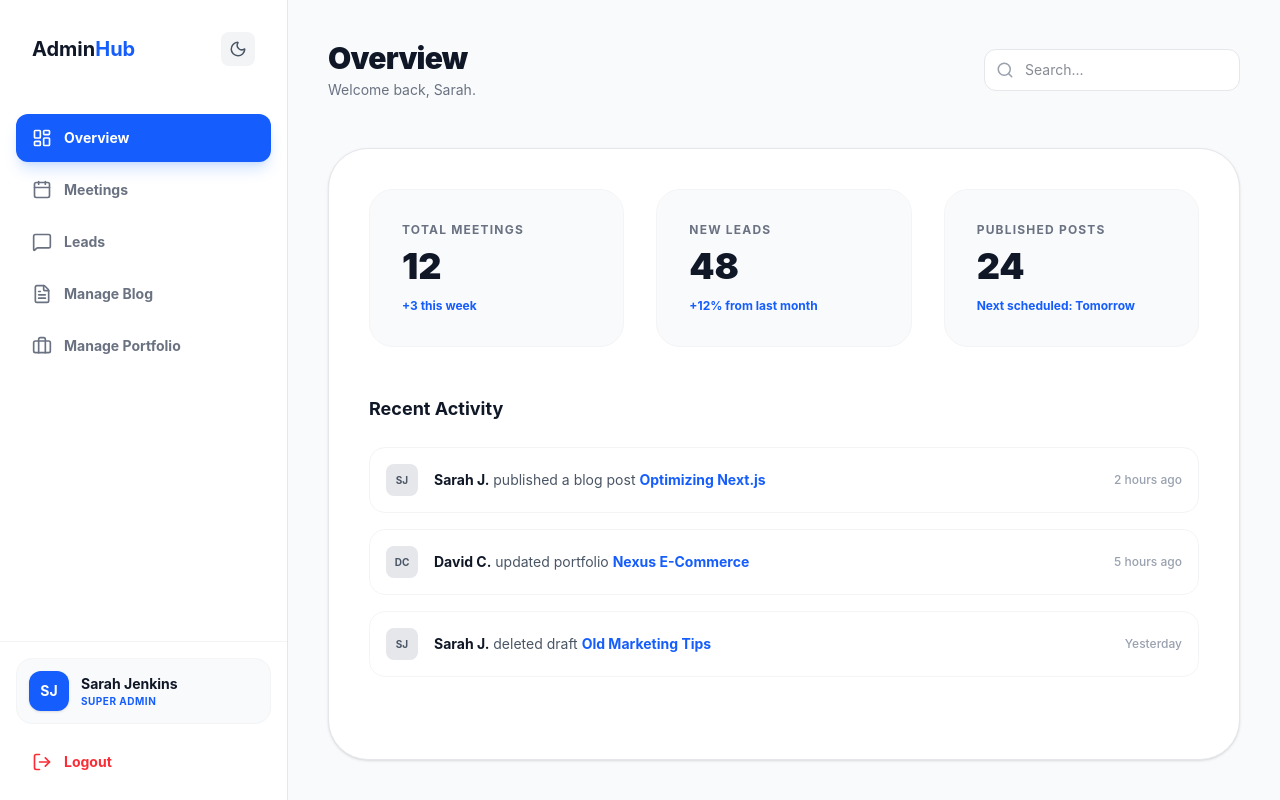
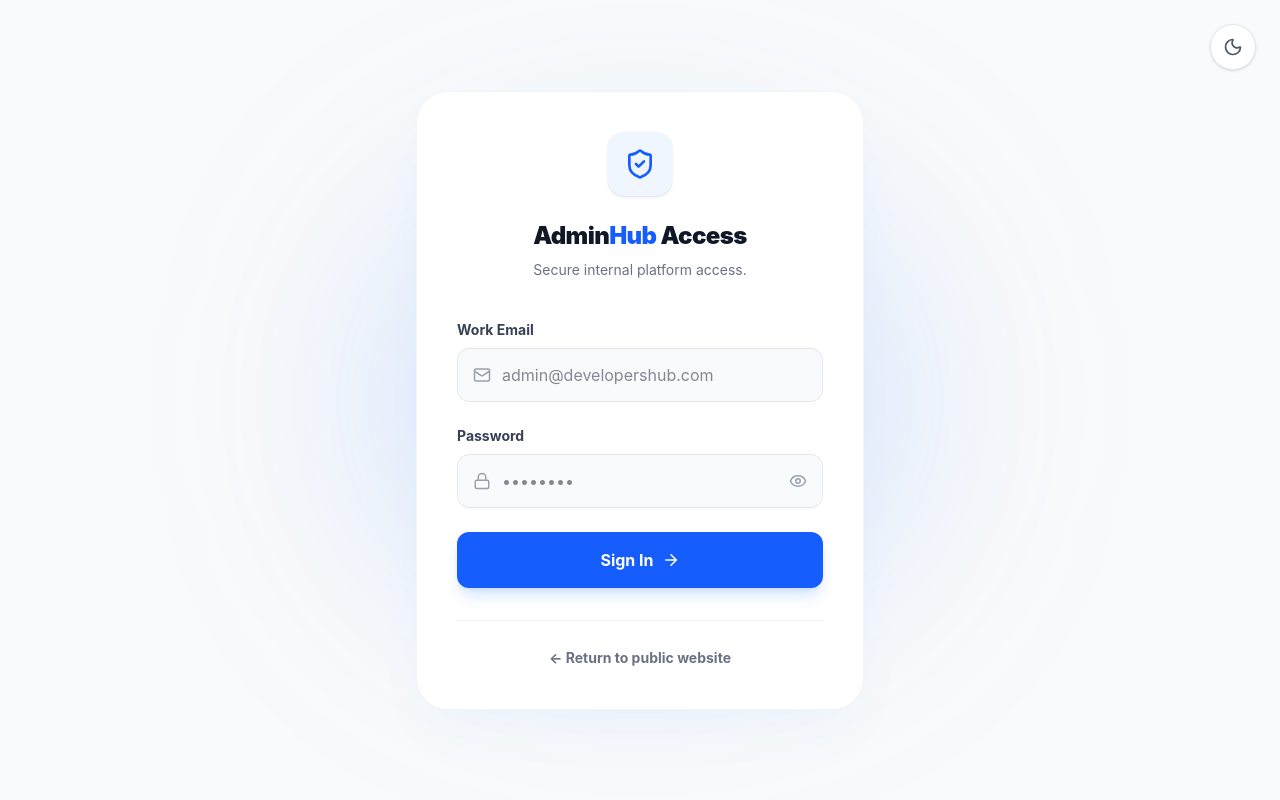
Before and after one commit to Muhammad-Abdullah-codes/proj, a React (Vite) app: page /admin in a window 1280 px wide. Built offline with nearby package versions, Linux system fonts and the light colour scheme.

Commit message:
build secure admin login UI with animated loading state and password visibility toggle

```diff
--- a/src/App.tsx
+++ b/src/App.tsx
@@ -22,6 +22,7 @@ import Blog from "./pages/Blog";
 import BlogPost from "./pages/BlogPost";
 import NotFound from "./pages/NotFound";
 import AdminDashboard from "./pages/admin/AdminDashboard";
+import AdminLogin from "./pages/admin/AdminLogin";
 
 // --- HOOKS (This fixes the usePageTitle error!) ---
 import { usePageTitle } from "./hooks/usePageTitle";
@@ -50,9 +51,17 @@ function App() {
     <Router>
       <Routes>
         <Route
-          path="/admin/*"
+          path="/admin"
           element={
-            <PageWrapper title="Admin Panel">
+            <PageWrapper title="Admin Login">
+              <AdminLogin />
+            </PageWrapper>
+          }
+        />
+        <Route
+          path="/admin/dashboard"
+          element={
+            <PageWrapper title="Admin Dashboard">
               <AdminDashboard />
             </PageWrapper>
           }
--- /dev/null
+++ b/src/pages/admin/AdminLogin.tsx
@@ -0,0 +1,169 @@
+import { useState, useEffect } from "react";
+import { useNavigate, Link } from "react-router-dom";
+import { motion } from "framer-motion";
+import {
+  Mail,
+  Lock,
+  Eye,
+  EyeOff,
+  ArrowRight,
+  ShieldCheck,
+  Sun,
+  Moon,
+} from "lucide-react";
+
+export default function AdminLogin() {
+  const [email, setEmail] = useState("");
+  const [password, setPassword] = useState("");
+  const [showPassword, setShowPassword] = useState(false);
+  const [isLoading, setIsLoading] = useState(false);
+  const [isDarkMode, setIsDarkMode] = useState(false);
+
+  const navigate = useNavigate();
+
+  // Handle Global Dark Mode Toggle & Persistence
+  useEffect(() => {
+    const storedTheme = localStorage.getItem("theme");
+    const systemPrefersDark = window.matchMedia(
+      "(prefers-color-scheme: dark)",
+    ).matches;
+
+    if (storedTheme === "dark" || (!storedTheme && systemPrefersDark)) {
+      document.documentElement.classList.add("dark");
+      setIsDarkMode(true);
+    } else {
+      document.documentElement.classList.remove("dark");
+      setIsDarkMode(false);
+    }
+  }, []);
+
+  const toggleDarkMode = () => {
+    const newDarkMode = !isDarkMode;
+    setIsDarkMode(newDarkMode);
+
+    if (newDarkMode) {
+      document.documentElement.classList.add("dark");
+      localStorage.setItem("theme", "dark");
+    } else {
+      document.documentElement.classList.remove("dark");
+      localStorage.setItem("theme", "light");
+    }
+  };
+
+  const handleLogin = (e: React.FormEvent) => {
+    e.preventDefault();
+    setIsLoading(true);
+
+    setTimeout(() => {
+      setIsLoading(false);
+      navigate("/admin/dashboard");
+    }, 1500);
+  };
+
+  return (
+    <div className="min-h-screen bg-gray-50 dark:bg-gray-950 flex items-center justify-center p-6 relative overflow-hidden transition-colors duration-300">
+      {/* Floating Theme Toggle */}
+      <button
+        onClick={toggleDarkMode}
+        className="absolute top-6 right-6 p-3 rounded-full bg-white dark:bg-gray-900 border border-gray-200 dark:border-gray-800 text-gray-600 dark:text-gray-300 hover:text-blue-600 dark:hover:text-blue-400 transition-colors z-20 shadow-sm"
+        aria-label="Toggle Dark Mode"
+      >
+        {isDarkMode ? <Sun size={20} /> : <Moon size={20} />}
+      </button>
+
+      {/* Background ambient glow */}
+      <div className="absolute top-1/2 left-1/2 -translate-x-1/2 -translate-y-1/2 w-full max-w-lg h-96 bg-blue-500/20 dark:bg-blue-600/10 blur-[120px] rounded-full pointer-events-none" />
+
+      <motion.div
+        initial={{ opacity: 0, y: 20 }}
+        animate={{ opacity: 1, y: 0 }}
+        transition={{ duration: 0.5 }}
+        className="w-full max-w-md bg-white dark:bg-gray-900 rounded-4xl shadow-2xl shadow-blue-500/5 border border-gray-100 dark:border-gray-800 p-8 md:p-10 relative z-10"
+      >
+        <div className="text-center mb-10">
+          <div className="mx-auto w-16 h-16 bg-blue-50 dark:bg-blue-900/30 text-blue-600 dark:text-blue-400 rounded-2xl flex items-center justify-center mb-6 shadow-sm">
+            <ShieldCheck size={32} />
+          </div>
+          <h1 className="text-2xl font-black text-gray-900 dark:text-white tracking-tight mb-2">
+            Admin<span className="text-blue-600">Hub</span> Access
+          </h1>
+          <p className="text-sm text-gray-500 dark:text-gray-400">
+            Secure internal platform access.
+          </p>
+        </div>
+
+        {/* Form elements use space-y-6 for clean vertical spacing */}
+        <form onSubmit={handleLogin} className="space-y-6">
+          <div>
+            <label className="block text-sm font-bold text-gray-700 dark:text-gray-300 mb-2">
+              Work Email
+            </label>
+            <div className="relative">
+              <div className="absolute inset-y-0 left-0 pl-4 flex items-center pointer-events-none text-gray-400">
+                <Mail size={18} />
+              </div>
+              <input
+                type="email"
+                required
+                value={email}
+                onChange={(e) => setEmail(e.target.value)}
+                className="w-full pl-11 pr-4 py-3.5 rounded-xl bg-gray-50 dark:bg-gray-950 border border-gray-200 dark:border-gray-800 text-gray-900 dark:text-white focus:ring-2 focus:ring-blue-500 outline-none transition-all"
+                placeholder="admin@developershub.com"
+              />
+            </div>
+          </div>
+
+          <div>
+            <label className="block text-sm font-bold text-gray-700 dark:text-gray-300 mb-2">
+              Password
+            </label>
+            <div className="relative">
+              <div className="absolute inset-y-0 left-0 pl-4 flex items-center pointer-events-none text-gray-400">
+                <Lock size={18} />
+              </div>
+              <input
+                type={showPassword ? "text" : "password"}
+                required
+                value={password}
+                onChange={(e) => setPassword(e.target.value)}
+                className="w-full pl-11 pr-12 py-3.5 rounded-xl bg-gray-50 dark:bg-gray-950 border border-gray-200 dark:border-gray-800 text-gray-900 dark:text-white focus:ring-2 focus:ring-blue-500 outline-none transition-all"
+                placeholder="••••••••"
+              />
+              <button
+                type="button"
+                onClick={() => setShowPassword(!showPassword)}
+                className="absolute inset-y-0 right-0 pr-4 flex items-center text-gray-400 hover:text-blue-600 transition-colors"
+              >
+                {showPassword ? <EyeOff size={18} /> : <Eye size={18} />}
+              </button>
+            </div>
+          </div>
+
+          {/* Button moved up since we removed Remember Me / Forgot Password */}
+          <button
+            type="submit"
+            disabled={isLoading}
+            className="w-full flex justify-center items-center gap-2 bg-blue-600 text-white px-6 py-4 rounded-xl font-bold hover:bg-blue-700 transition-all shadow-lg shadow-blue-500/20 active:scale-95 disabled:opacity-70 disabled:cursor-not-allowed mt-2"
+          >
+            {isLoading ? (
+              <div className="w-6 h-6 border-2 border-white/30 border-t-white rounded-full animate-spin" />
+            ) : (
+              <>
+                Sign In <ArrowRight size={18} />
+              </>
+            )}
+          </button>
+        </form>
+
+        <div className="mt-8 text-center border-t border-gray-100 dark:border-gray-800 pt-6">
+          <Link
+            to="/"
+            className="text-sm font-bold text-gray-500 hover:text-gray-900 dark:hover:text-white transition-colors"
+          >
+            ← Return to public website
+          </Link>
+        </div>
+      </motion.div>
+    </div>
+  );
+}
```
